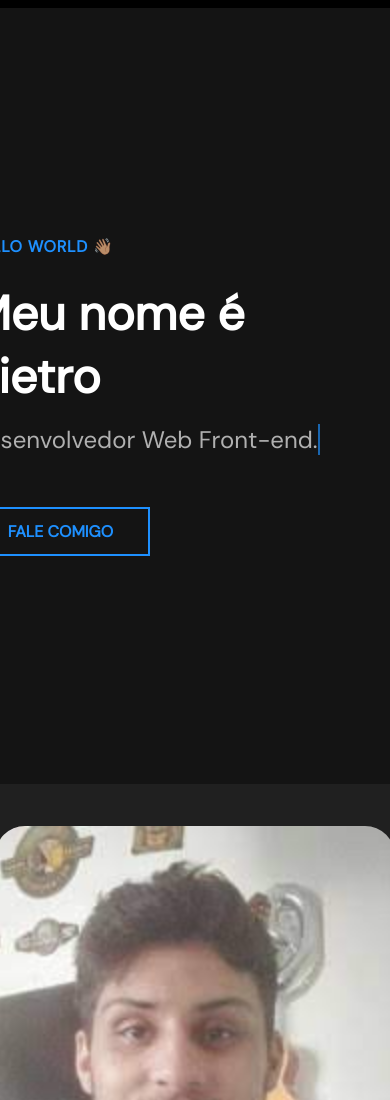
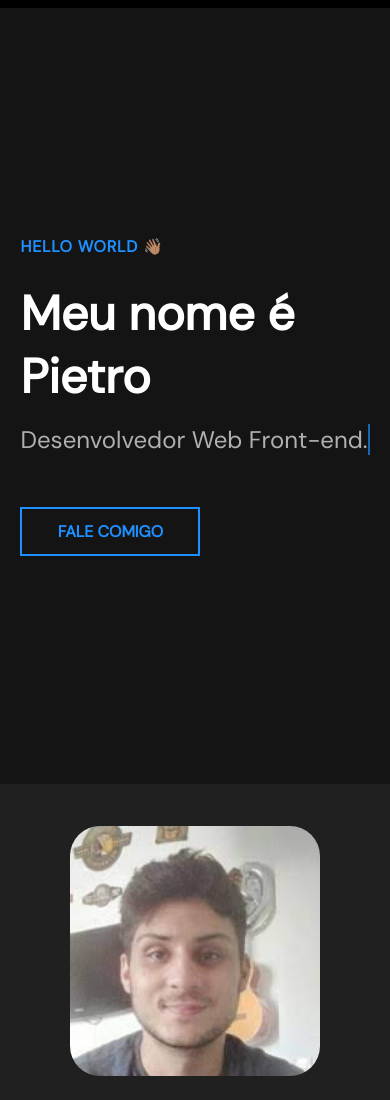
Before and after one commit to Pietro2704/Portfolio, a plain HTML site: page index.html in a window 390 px wide. Shown: the part 76-1176 px from the top of the page. Drawn offline with nearby package versions, Linux system fonts and the light colour scheme; a web font is replaced by a local one.

Commit message:
media query

```diff
--- a/access/style.css
+++ b/access/style.css
@@ -31,6 +31,9 @@ body{
 
 section{
   min-height: 80vh;
+  width: 100%;
+
+  padding: 20px;
 }
 
 a{
@@ -170,10 +173,6 @@ nav .hamburger.active .line-3{
   height: 80vh;
 }
 
-#home .col-a{
-  margin-right: 100px;
-}
-
 #home .col-a header {
   width: 100%;
 }
@@ -216,10 +215,6 @@ nav .hamburger.active .line-3{
   animation: line-typing 600ms steps(60) infinite normal, typing 2s steps(60) 3s normal backwards;
 }
 
-#home .col-b{
-  margin-left: 100px;
-}
-
 #home .circle {
   width: 27rem;
   height: 27rem;
@@ -230,7 +225,7 @@ nav .hamburger.active .line-3{
   position: absolute;
   top: 50%;
   left: 50%;
-  transform: translate(30%, -40%);
+  transform: translate(10%, -40%);
 
   z-index: 0;
 
@@ -649,13 +644,13 @@ footer .social-links{
 
 /* MEDIA QUERY --------------------------------------------------------------------------------------------------------------------------*/
 
-@media(max-width: 1250px){
+@media (max-width: 1250px){
   #home .col-b{
     display: none;
   }
 }
 
-@media (max-width:960px){
+@media (max-width: 960px){
   #about .wrapper{
     flex-direction: column;
   }
@@ -702,3 +697,9 @@ footer .social-links{
     display: none;
   }
 }
+
+@media (max-width: 400px){
+  #about .col-a .img{
+    width: 250px;
+  }
+}
```
